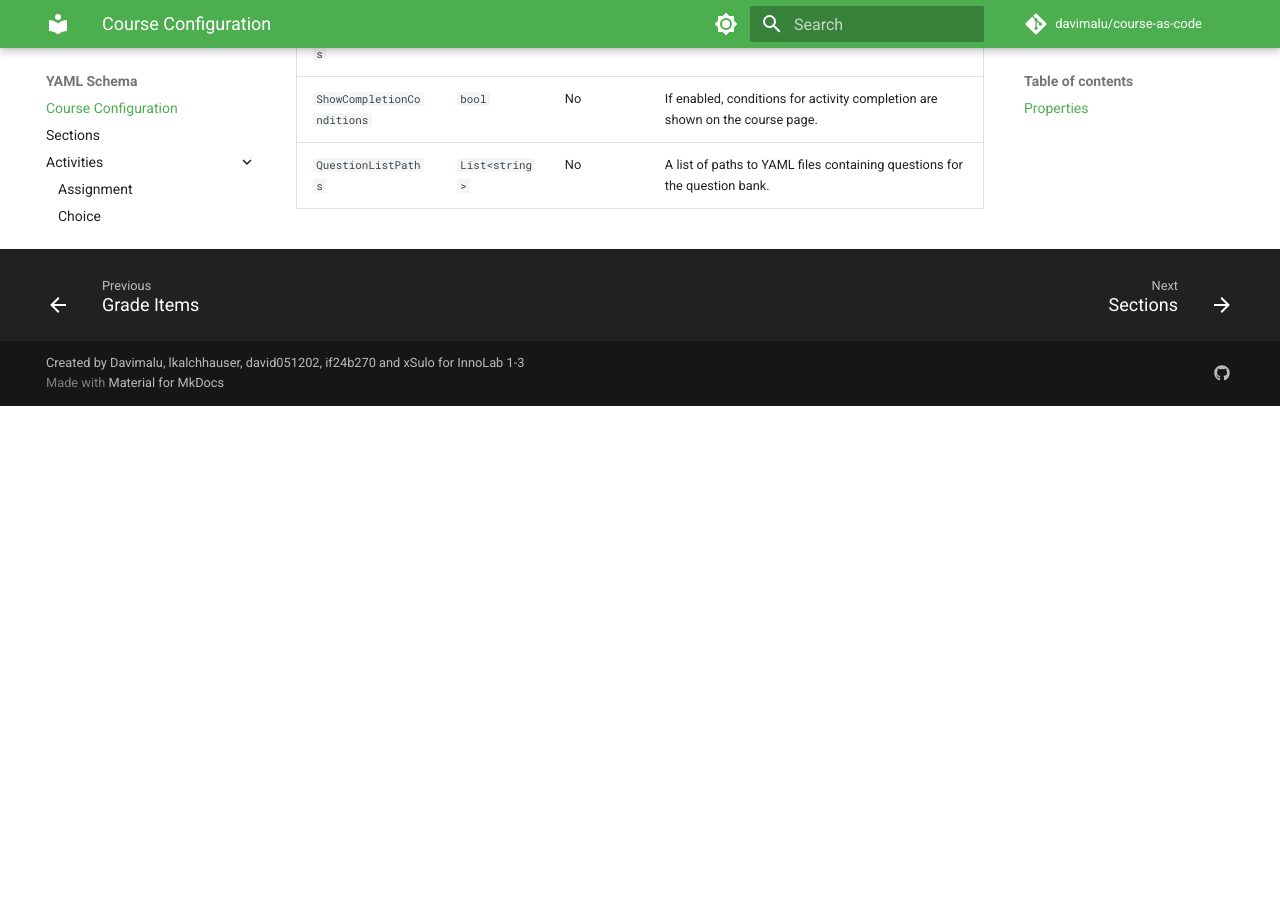
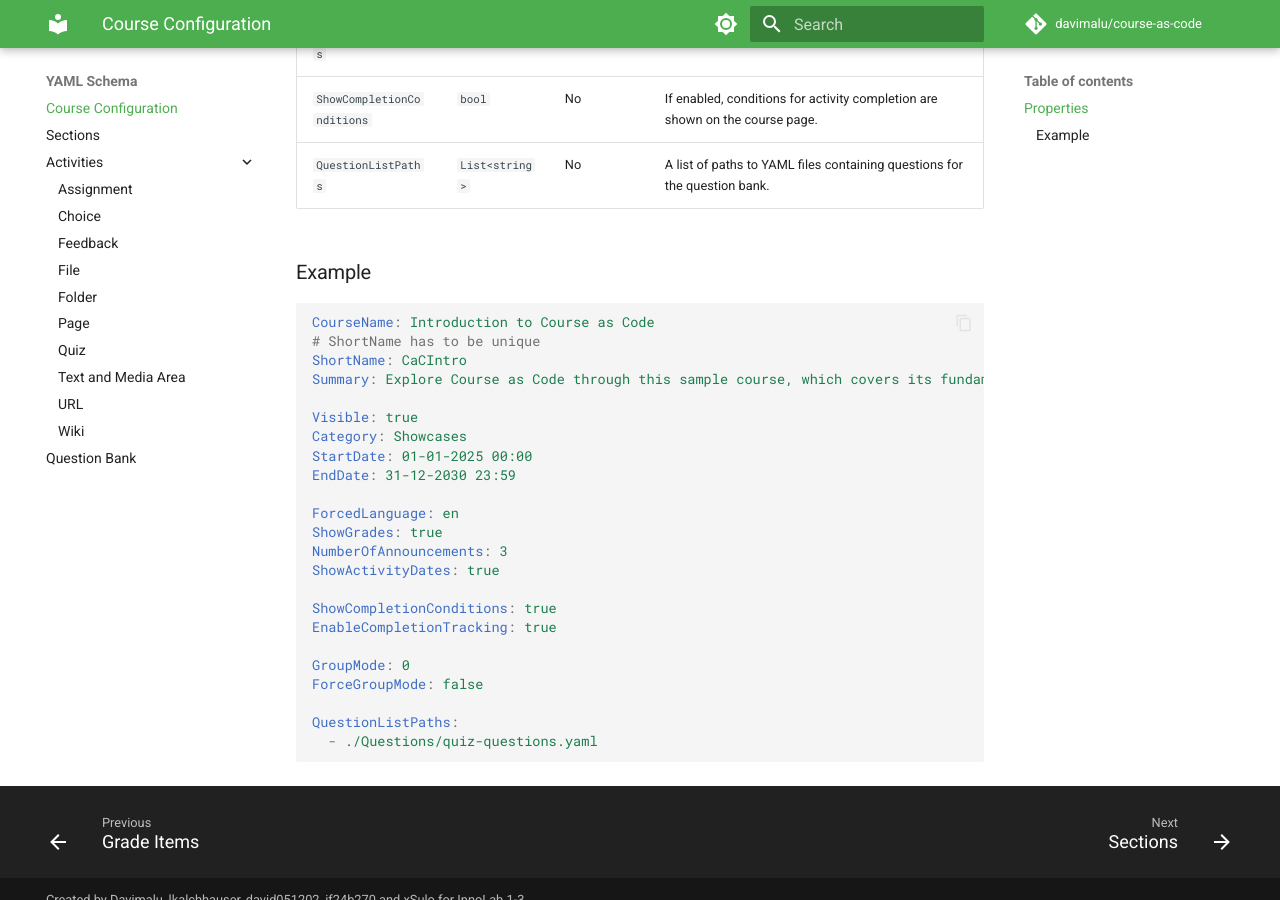
Before and after one commit to if24b267/course-as-code, an MkDocs documentation site: the page built from Documentation/MkDocs/docs/YamlSchema/Config.md, in a window 1280 px wide and 900 px high, scrolled down 1493 px. Built offline with MkDocs 1.6.1 and Material for MkDocs 9.7.7, drawn with Linux system fonts in a browser that asks for light colours; comment, search, counter and statistics services are not loaded; before the commit the page ends 1899 px from its top, so only the background shows below that.

Commit message:
added some examples

````diff
--- a/Documentation/MkDocs/docs/YamlSchema/Config.md
+++ b/Documentation/MkDocs/docs/YamlSchema/Config.md
@@ -28,3 +28,30 @@
 | `ShowActivityDates` | `bool` | No | Whether to show activity dates on the course page. |
 | `ShowCompletionConditions`| `bool` | No | If enabled, conditions for activity completion are shown on the course page. |
 | `QuestionListPaths` | `List<string>`| No | A list of paths to YAML files containing questions for the question bank. |
+
+### Example
+```YAML
+CourseName: Introduction to Course as Code
+# ShortName has to be unique
+ShortName: CaCIntro
+Summary: Explore Course as Code through this sample course, which covers its fundamental concepts and practical activities.
+
+Visible: true
+Category: Showcases
+StartDate: 01-01-2025 00:00
+EndDate: 31-12-2030 23:59
+
+ForcedLanguage: en
+ShowGrades: true
+NumberOfAnnouncements: 3
+ShowActivityDates: true
+
+ShowCompletionConditions: true
+EnableCompletionTracking: true
+
+GroupMode: 0
+ForceGroupMode: false
+
+QuestionListPaths:
+  - ./Questions/quiz-questions.yaml
+```
````
Also changed, not shown: Documentation/MkDocs/docs/YamlSchema/Sections.md (+19 -0 lines).
